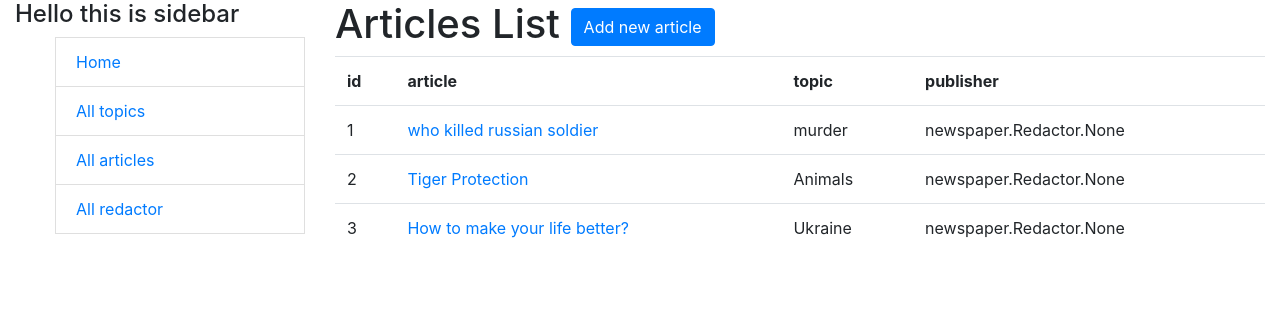
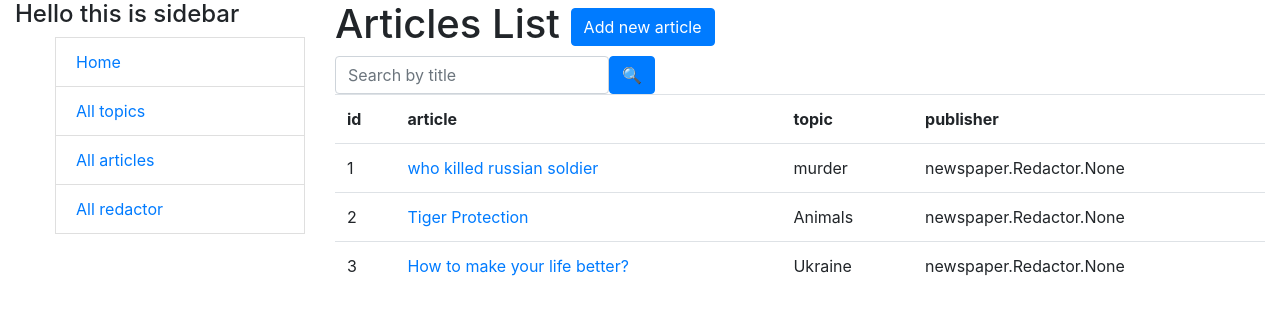
Before and after one commit to skmiwa1/newspaper-agency, a Django app: page /articles/ in a window 1280 px wide. Shown: the top 315 px of the page. Run offline with Django 4.2, Linux system fonts and the light colour scheme; data comes from the database, SQL or seed files in the repository; some libraries are stand-ins or nearby versions.

Commit message:
add search in articles by title

```diff
--- a/newspaper/forms.py
+++ b/newspaper/forms.py
@@ -21,3 +21,14 @@ class RedactorSearchForm(forms.Form):
             attrs={"placeholder": "Search by username"}
         )
     )
+
+
+class ArticleSearchForm(forms.Form):
+    title = forms.CharField(
+        max_length=127,
+        required=False,
+        label="",
+        widget=forms.TextInput(
+            attrs={"placeholder": "Search by title"}
+        )
+    )
--- a/newspaper/views.py
+++ b/newspaper/views.py
@@ -3,7 +3,7 @@ from django.shortcuts import render
 from django.urls import reverse_lazy
 from django.views import generic
 
-from newspaper.forms import TopicSearchForm, RedactorSearchForm
+from newspaper.forms import TopicSearchForm, RedactorSearchForm, ArticleSearchForm
 from newspaper.models import Redactor, Article, Topic
 
 
@@ -55,6 +55,23 @@ class ArticleListView(generic.ListView):
     paginate_by = 3
     queryset = Article.objects.select_related("topic")
 
+    def get_context_data(self, *, object_list=None, **kwargs):
+        contex = super(ArticleListView, self).get_context_data(**kwargs)
+        title = self.request.GET.get("title", "")
+        contex["search_form"] = ArticleSearchForm(
+            initial={"title": title}
+        )
+        return contex
+
+    def get_queryset(self):
+        queryset = Article.objects.all()
+        form = ArticleSearchForm(self.request.GET)
+        if form.is_valid():
+            return queryset.filter(
+                title__icontains=form.cleaned_data["title"]
+            )
+        return queryset
+
 
 class ArticleDetailView(generic.DetailView):
     model = Article
--- a/templates/newspaper/article_list.html
+++ b/templates/newspaper/article_list.html
@@ -1,4 +1,5 @@
 {% extends "base.html" %}
+{% load crispy_forms_filters %}
 
 {% block content %}
     <h1>Articles List
@@ -8,6 +9,10 @@
     </h1>
 
     {% if article_list %}
+    <form action="" method="get" class="form-inline">
+      {{ search_form|crispy }}
+      <input class="btn btn-primary" type="submit" value="🔍">
+    </form>
     <table class="table">
       <tr>
         <th>id</th>
```
